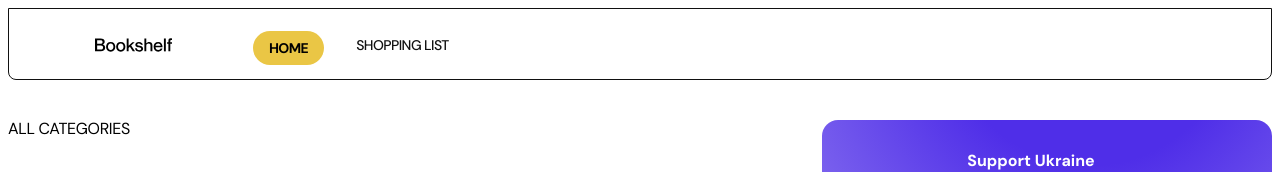
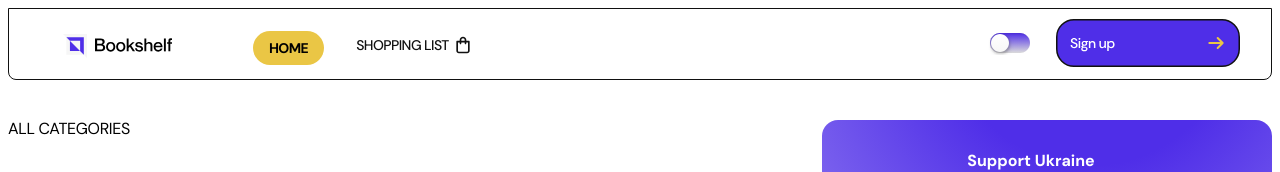
Before and after one commit to js-group-c/goit-group-C, a plain HTML site: page index.html in a window 1280 px wide. Shown: the top 172 px of the page. Drawn offline with Linux system fonts and the light colour scheme; no server answers.

Commit message:
Deploying to gh-pages from @ js-group-c/goit-group-C@9076f75ef90d7b5b29e7934643bc2ad79c04e4a3 🚀

```diff
--- a/index.html
+++ b/index.html
@@ -23,7 +23,7 @@
     <div class="left-container">
       <a class="nav-logo" href="./index.html" aria-label="Site logo">
         <svg class="nav-logo-icon" width="24" height="24">
-          <use href="../img/header-logo.svg#bookshelf"></use>
+          <use href="/goit-group-C/assets/header-logo-B_Yn8aSY.svg#bookshelf"></use>
         </svg>
       </a>
       <a class="nav-logo-txt" href="./index.html" aria-label="Site logo">
@@ -42,7 +42,7 @@
             >SHOPPING LIST</a
           >
           <svg class="lock-02" width="20" height="20">
-            <use href="../img/uil_cart.svg#uil_cart"></use>
+            <use href="/goit-group-C/assets/uil_cart-DM4Njl9J.svg#uil_cart"></use>
           </svg>
         </li>
       </ul>
@@ -50,23 +50,23 @@
     <div class="right-container">
       <a class="switcher-2" href="#" type="button">
         <svg class="swicther-2-svg" width="44" height="24">
-          <use href="../img/Switcher-2@2x.svg#switcher2"></use>
+          <use href="/goit-group-C/assets/Switcher-2@2x-BR1A1F-6.svg#switcher2"></use>
         </svg>
       </a>
       <a class="hmbrgr" type="button" href="#">
         <svg class="hmbrgr-menu" width="28" height="28">
-          <use href="../img/align-left.svg#hmbrgr-menu"></use>
+          <use href="/goit-group-C/assets/align-left-we382ZLI.svg#hmbrgr-menu"></use>
         </svg>
       </a>
 
       <a id="btn-sign-up" href="#" type="button">
         <svg class="sign-up btn-sign-up" width="184" height="48">
-          <use href="../img/btn_signup.svg#signup"></use>
+          <use href="/goit-group-C/assets/btn_signup-jISxwklP.svg#signup"></use>
         </svg>
       </a>
       <a id="btn-sign-out" href="#" type="button">
         <svg class="sign-out btn-log-out" width="184" height="48">
-          <use href="../img/log-out.svg#log-out"></use></svg>
+          <use href="/goit-group-C/assets/log-out-BPhF6hCm.svg#log-out"></use></svg>
       </a>
     </div>
   </div>
```
Also changed, not shown: assets/Switcher-2@2x-BR1A1F-6.svg (added), assets/align-left-we382ZLI.svg (added), assets/btn_signup-jISxwklP.svg (added), assets/header-logo-B_Yn8aSY.svg (added), assets/log-out-BPhF6hCm.svg (added), assets/uil_cart-DM4Njl9J.svg (added).
